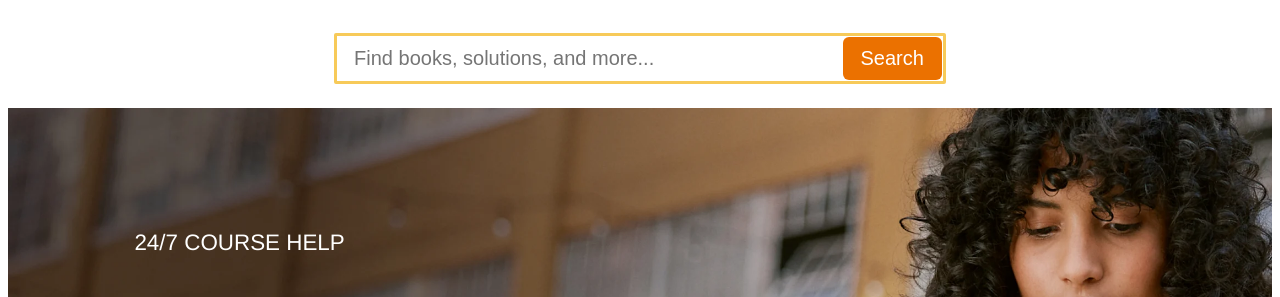
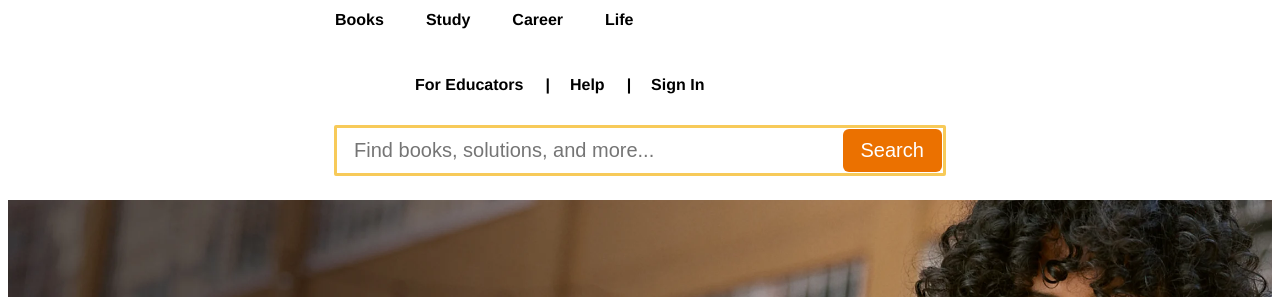
Before and after one commit to KrisMackenroth/home-page, a website: page index.html in a window 1280 px wide. Shown: the part 78-375 px from the top of the page. Drawn offline with Linux system fonts and the light colour scheme.

Commit message:
transfer

```diff
--- a/index.html
+++ b/index.html
@@ -8,11 +8,11 @@
 </head>
 <body>
   <div class="container">
-    <div class="row">
+    <div class="row header">
       <div class="column-third">
         <p class="logo">Chegg</p>
       </div>
-      <div class="column-third">
+      <div class="column-third nav1">
         <ul class="navbar1">
           <li>
             <a>Books<span></span></a>
@@ -34,7 +34,13 @@
             <a>For Educators</a>
           </li>
           <li>
+            <span>|</span>
+          </li>
+          <li>
             <a>Help</a>
+          </li>
+          <li>
+            <span>|</span>
           </li>
           <li>
             <a> Sign In</a>
--- a/styles.css
+++ b/styles.css
@@ -25,7 +25,6 @@ body {
 .row {
   display: flex;
   flex-wrap: wrap;
-  flex-basis: 1200px;
   justify-content: center;
 }
 
@@ -42,7 +41,12 @@ body {
 .column-third {
   width: calc(100% / 3);
   justify-content: center;
-  flex-basis: 400px;
+  flex-basis: 550px;
+  height: 65px;
+}
+
+.nav1 {
+  flex-basis: 730px;
 }
 
 .column-two-thirds {
@@ -64,6 +68,7 @@ body {
   list-style-type: none;
   display: flex;
   width: 30px;
+  font-weight: bold;
 }
 
 .navbar1 > li {
@@ -76,7 +81,8 @@ body {
 }
 
 .navbar2 > li {
-  padding: 0 20px;
+  padding: 0 10px;
+  font-weight: bold;
 }
 
 .relative {
@@ -136,6 +142,7 @@ body {
   color: white;
   font-size: 3rem;
   font-weight: bolder;
+  margin: 0;
 }
 
 .row-hero {
@@ -147,6 +154,7 @@ body {
 .course {
   color: white;
   font-size: 1.4em;
+  font-weight: bold;
 }
 
 .search {
```
